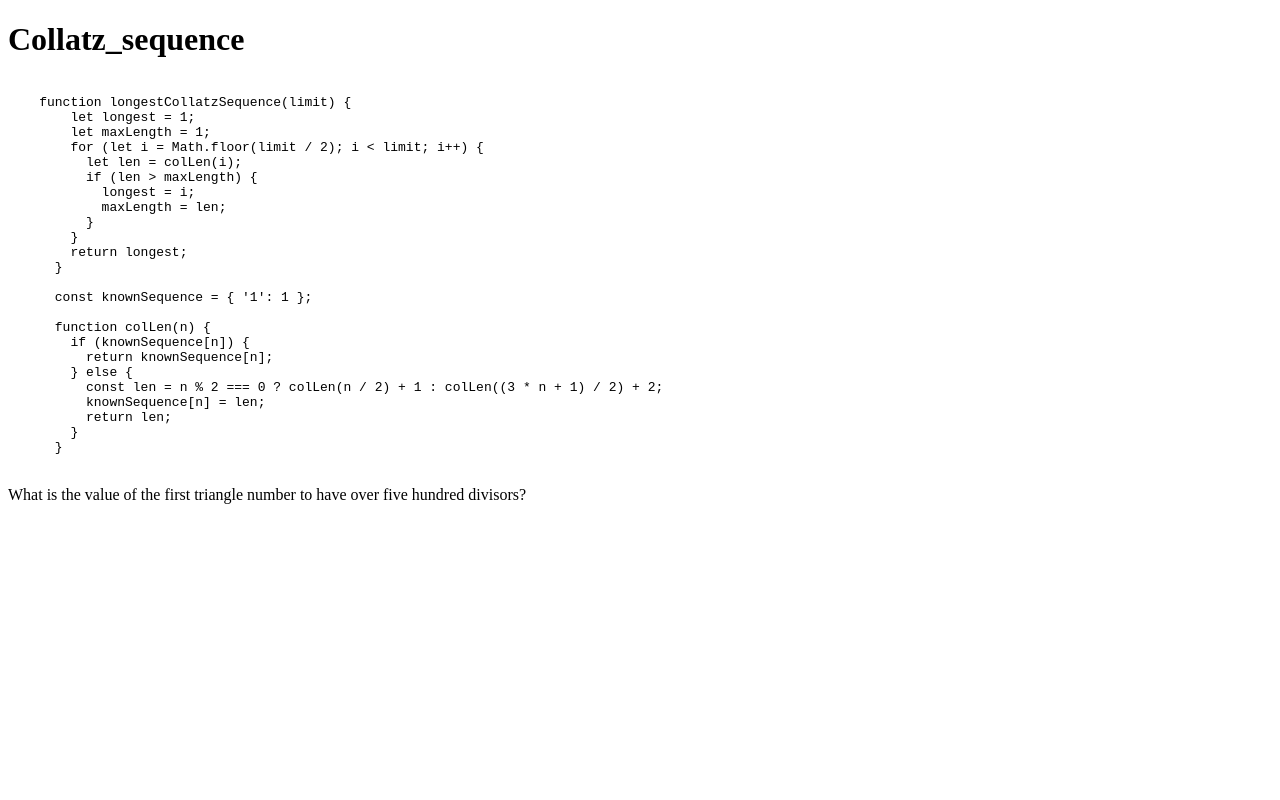
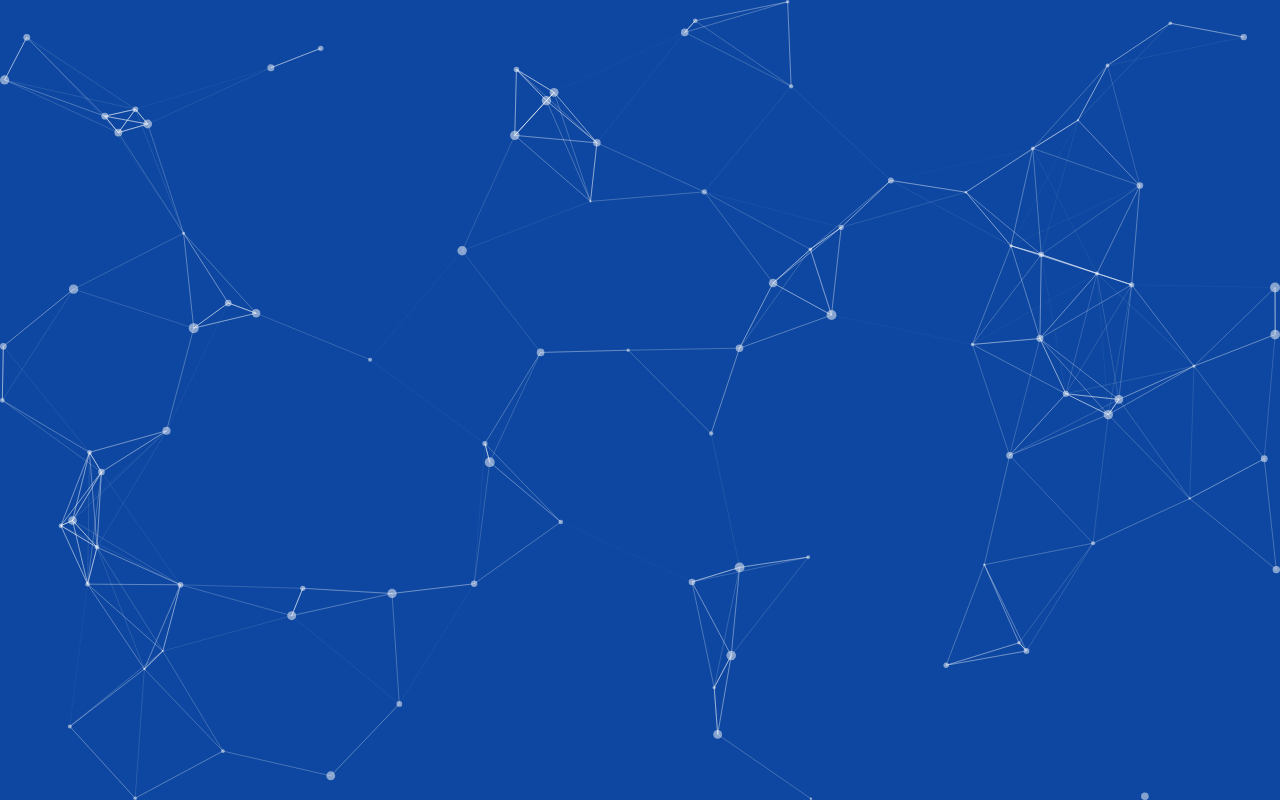
Before and after one commit to ragulpalanisamy/fcc_projects_euler, a Next.js app: page /Pro-1/Collatz_sequence in a window 1280 px wide. Built offline with nearby package versions, Linux system fonts and the light colour scheme.

Commit message:
feat: :sparkles: Added the particle design as components

```diff
--- a/package.json
+++ b/package.json
@@ -16,7 +16,8 @@
     "react-dom": "^18",
     "react-particles": "^2.12.2",
     "react-tsparticles": "^2.12.2",
-    "tsparticles": "^3.0.2"
+    "tsparticles": "^3.0.2",
+    "tsparticles-slim": "^2.12.0"
   },
   "devDependencies": {
     "@types/node": "20.10.2",
--- /dev/null
+++ b/src/components/Design.tsx
@@ -0,0 +1,98 @@
+import React from 'react'
+import { useCallback } from "react";
+import type { Container, Engine } from "tsparticles-engine";
+import Particles from "react-particles";
+import { loadSlim } from "tsparticles-slim";
+export default function Design() {
+    const particlesInit = useCallback(async (engine: Engine) => {
+        console.log(engine);
+
+        // you can initialize the tsParticles instance (engine) here, adding custom shapes or presets
+        // this loads the tsparticles package bundle, it's the easiest method for getting everything ready
+        // starting from v2 you can add only the features you need reducing the bundle size
+        //await loadFull(engine);
+        await loadSlim(engine);
+    }, []);
+
+    const particlesLoaded = useCallback(async (container: Container | undefined) => {
+        await console.log(container);
+    }, []);
+    return (
+        <div>
+            <Particles
+                id="tsparticles"
+                init={particlesInit}
+                loaded={particlesLoaded}
+                options={{
+                    background: {
+                        color: {
+                            value: "#0d47a1",
+                        },
+                    },
+                    fpsLimit: 120,
+                    interactivity: {
+                        events: {
+                            onClick: {
+                                enable: true,
+                                mode: "push",
+                            },
+                            onHover: {
+                                enable: true,
+                                mode: "repulse",
+                            },
+                            resize: true,
+                        },
+                        modes: {
+                            push: {
+                                quantity: 4,
+                            },
+                            repulse: {
+                                distance: 200,
+                                duration: 0.4,
+                            },
+                        },
+                    },
+                    particles: {
+                        color: {
+                            value: "#ffffff",
+                        },
+                        links: {
+                            color: "#ffffff",
+                            distance: 150,
+                            enable: true,
+                            opacity: 0.5,
+                            width: 1,
+                        },
+                        move: {
+                            direction: "none",
+                            enable: true,
+                            outModes: {
+                                default: "bounce",
+                            },
+                            random: false,
+                            speed: 6,
+                            straight: false,
+                        },
+                        number: {
+                            density: {
+                                enable: true,
+                                area: 800,
+                            },
+                            value: 80,
+                        },
+                        opacity: {
+                            value: 0.5,
+                        },
+                        shape: {
+                            type: "circle",
+                        },
+                        size: {
+                            value: { min: 1, max: 5 },
+                        },
+                    },
+                    detectRetina: true,
+                }}
+            />
+        </div>
+    )
+}
--- a/src/pages/Pro-1/Collatz_sequence.tsx
+++ b/src/pages/Pro-1/Collatz_sequence.tsx
@@ -1,4 +1,5 @@
 import React from 'react'
+import Design from '../../components/Design';
 
 export default function Collatz_sequence() {
     const codesnippet = `
@@ -54,6 +55,7 @@
     }
     return (
         <div>
+            <Design />
             <h1>
                 Collatz_sequence
             </h1>
```
Also changed, not shown: src/app/page.js (+3 -44 lines), 1 other file (tests, documents, lock files or other folders).
